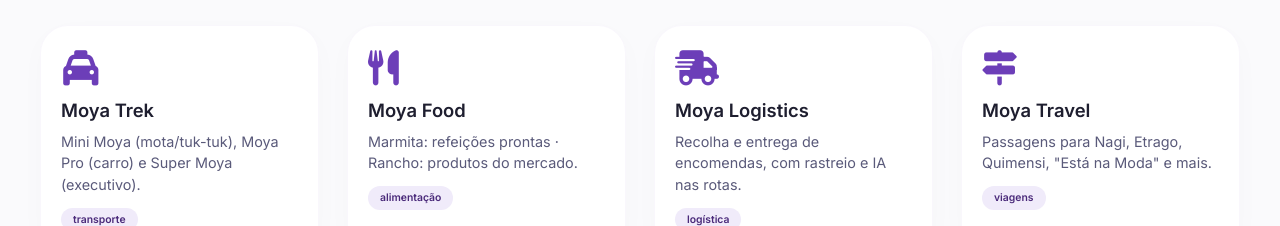
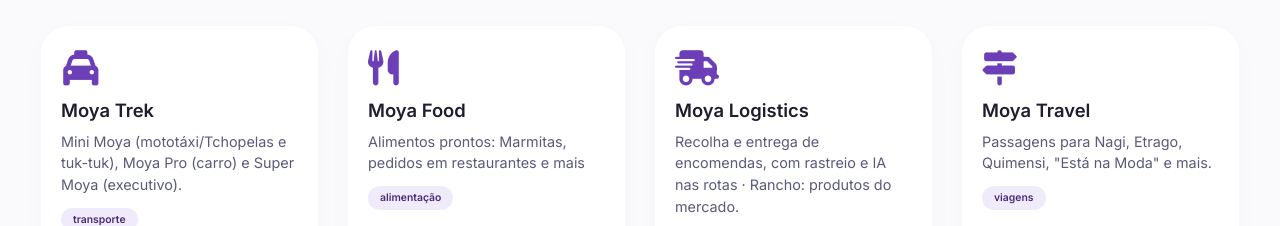
Before and after one commit to CRModa/MOYA-WebSite, a plain HTML site: page index.html in a window 1280 px wide. Shown: the part 719-945 px from the top of the page. Drawn offline with nearby package versions, Linux system fonts and the light colour scheme.

Commit message:
fix services

```diff
--- a/index.html
+++ b/index.html
@@ -75,9 +75,9 @@
       <h2 class="section-title">Nossos serviços <i class="fas fa-arrow-right" style="color:var(--primary); font-size:2rem;"></i></h2>
       <p class="section-sub">Mobilidade, alimentação, logística e viagens — tudo num ecossistema inteligente.</p>
       <div class="service-grid">
-        <div class="service-card card-hover-3d"><i class="fas fa-taxi"></i><h3>Moya Trek</h3><p>Mini Moya (mota/tuk-tuk), Moya Pro (carro) e Super Moya (executivo).</p><span class="tag">transporte</span></div>
-        <div class="service-card card-hover-3d"><i class="fas fa-utensils"></i><h3>Moya Food</h3><p>Marmita: refeições prontas · Rancho: produtos do mercado.</p><span class="tag">alimentação</span></div>
-        <div class="service-card card-hover-3d"><i class="fas fa-shipping-fast"></i><h3>Moya Logistics</h3><p>Recolha e entrega de encomendas, com rastreio e IA nas rotas.</p><span class="tag">logística</span></div>
+        <div class="service-card card-hover-3d"><i class="fas fa-taxi"></i><h3>Moya Trek</h3><p>Mini Moya (mototáxi/Tchopelas e tuk-tuk), Moya Pro (carro) e Super Moya (executivo).</p><span class="tag">transporte</span></div>
+        <div class="service-card card-hover-3d"><i class="fas fa-utensils"></i><h3>Moya Food</h3><p>Alimentos prontos: Marmitas, pedidos em restaurantes e mais </p><span class="tag">alimentação</span></div>
+        <div class="service-card card-hover-3d"><i class="fas fa-shipping-fast"></i><h3>Moya Logistics</h3><p>Recolha e entrega de encomendas, com rastreio e IA nas rotas · Rancho: produtos do mercado.</p><span class="tag">logística</span></div>
         <div class="service-card card-hover-3d"><i class="fas fa-map-signs"></i><h3>Moya Travel</h3><p>Passagens para Nagi, Etrago, Quimensi, "Está na Moda" e mais.</p><span class="tag">viagens</span></div>
       </div>
     </div>
```
